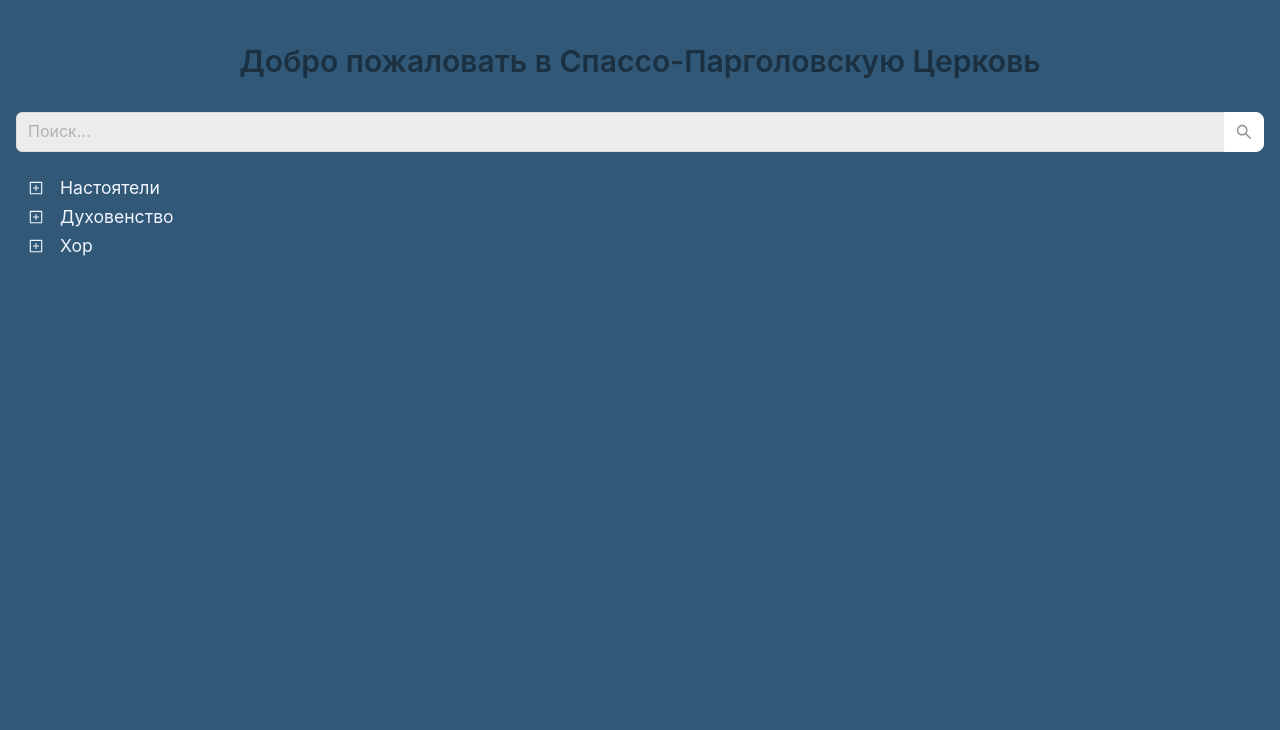
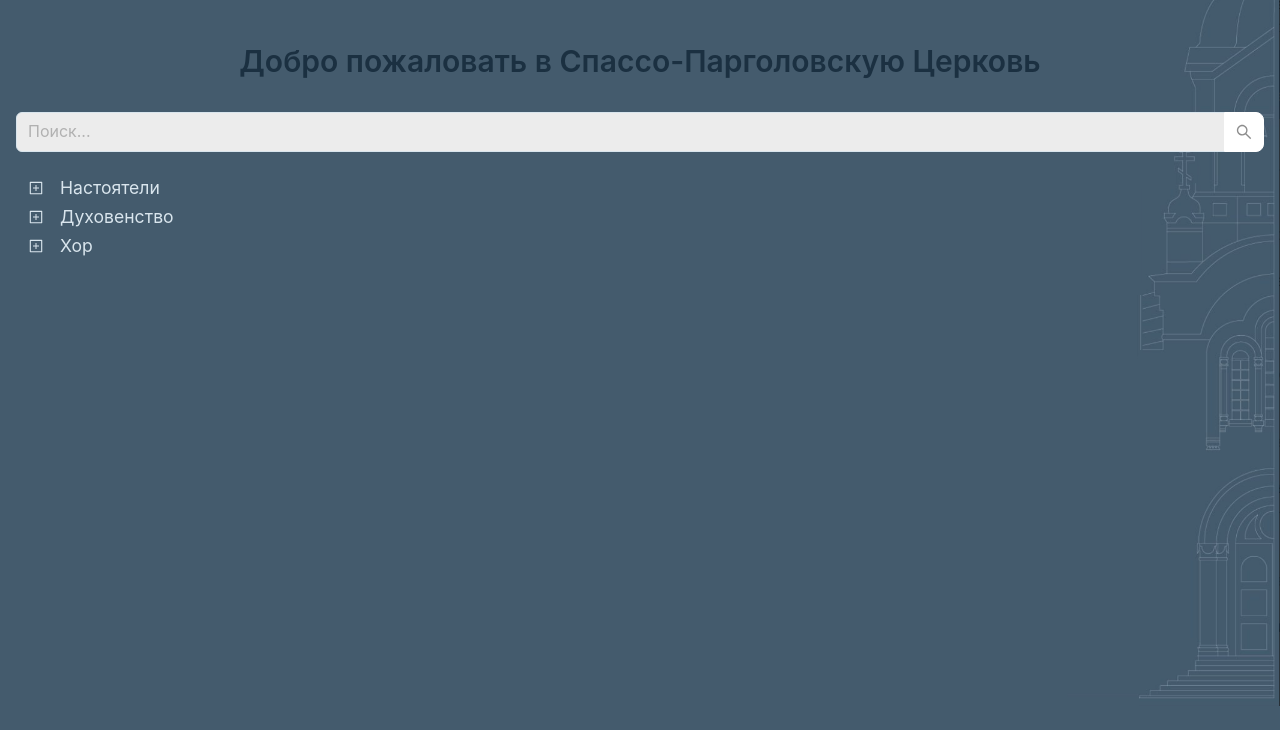
Before and after one commit to alyonalena/take_me_to_church, a React (Create React App) app: page / in a window 1280 px wide. Shown: the top 730 px of the page. Built offline with nearby package versions, Linux system fonts and the light colour scheme.

Commit message:
modal details

```diff
--- a/src/App.css
+++ b/src/App.css
@@ -6,7 +6,6 @@ body,
   overflow: hidden;
   --ant-primary-color: #d4a55e;
   --ant-bg-base: #315877;
-  background-color: #315877;
   --ant-primary-color: #315877;
   --ant-primary-color-hover: #1e3a5c;
   --ant-primary-color-active: #102a4e;
@@ -65,7 +64,7 @@ body,
   overflow-y: auto;
   min-height: 0;
   padding: 0.5rem;
-  background-color: #315877;
+  background-color: rgba(255, 255, 255, 0);
 }
 
 .Keyboard-bar {
@@ -73,7 +72,6 @@ body,
   margin-top: auto;
   padding-top: 1rem;
   border-top: 1px solid #1B3041;
-
   position: sticky;
   bottom: 0;
 }
--- a/src/App.js
+++ b/src/App.js
@@ -5,6 +5,7 @@ import { useState, useMemo, useRef } from 'react'
 import Keyboard from "react-simple-keyboard"
 import "react-simple-keyboard/build/css/index.css"
 import Img from '../src/img/image.jpg'
+import BackgroundImg from '../src/img/background.jpg'
 
 const getParentKey = (key, tree) => {
   let parentKey
@@ -201,8 +202,7 @@ function App() {
 
   const text = "Lorem ipsum dolor sit amet, consectetur adipiscing elit, sed do eiusmod tempor incididunt ut labore et dolore magna aliqua.\r\nUt enim ad minim veniam, quis nostrud exercitation ullamco laboris nisi ut aliquip ex ea commodo consequat.\r\nDuis aute irure dolor in reprehenderit in voluptate velit esse cillum dolore eu fugiat nulla pariatur. Excepteur sint occaecat cupidatat non proident, sunt in culpa qui officia deserunt mollit anim id est laborum.".split('\r\n')
   return (
-
-        <div className="App-content">
+        <div className="App-content" style={{ backgroundImage: `url(${BackgroundImg})`, backgroundSize: 'cover', backgroundPosition: 'right', backgroundRepeat: 'no-repeat' }}>
             <header className="App-header">
               <Typography.Title level={2} style={{ color: '#1B3041'}}>Добро пожаловать в Спассо-Парголовскую Церковь</Typography.Title>
             </header>
@@ -219,7 +219,7 @@ function App() {
                 </div>
                 <div className="Tree-wrapper">
                     <Tree
-                      style={{ backgroundColor: '#315877'}}
+                        style={{backgroundColor: 'rgba(255, 255, 255, 0)'}}
                         showLine
                         onExpand={onExpand}
                         expandedKeys={expandedKeys}
--- a/src/index.css
+++ b/src/index.css
@@ -13,7 +13,6 @@ code {
 }
 
 
-.ant-typography h2,
-.ant-typography h4 {
-  color: #1B3041
+.ant-tree {
+  background-color: rgba(255, 255, 255, 0)
 }
--- a/src/index.js
+++ b/src/index.js
@@ -30,13 +30,13 @@ root.render(
 
               // Text Colors - Dark text for light background
               colorTextBase: 'rgba(0, 0, 0, 0.85)',
-              colorText: '#F0F5FF',
+              colorText: '#D9E5ED',
               colorTextSecondary: 'rgba(0, 0, 0, 0.65)',
               colorTextTertiary: 'rgba(0, 0, 0, 0.45)',
               colorTextQuaternary: 'rgba(0, 0, 0, 0.25)',
 
               // Border Colors
-              colorBorder: '#d9d9d9',
+              colorBorder: '#D9E5ED',
               colorBorderSecondary: '#f0f0f0',
 
               // Fill Colors
@@ -86,7 +86,7 @@ root.render(
               // Input component customization
               Input: {
                 colorBgContainer: '#ECECEC',
-                colorBorder: '#d9d9d9',
+                colorBorder: '#D9E5ED',
                 colorPrimaryHover: '#315877',
                 colorPrimary: '#315877',
                 algorithm: true,
```
Also changed, not shown: src/img/background.jpg (added).
